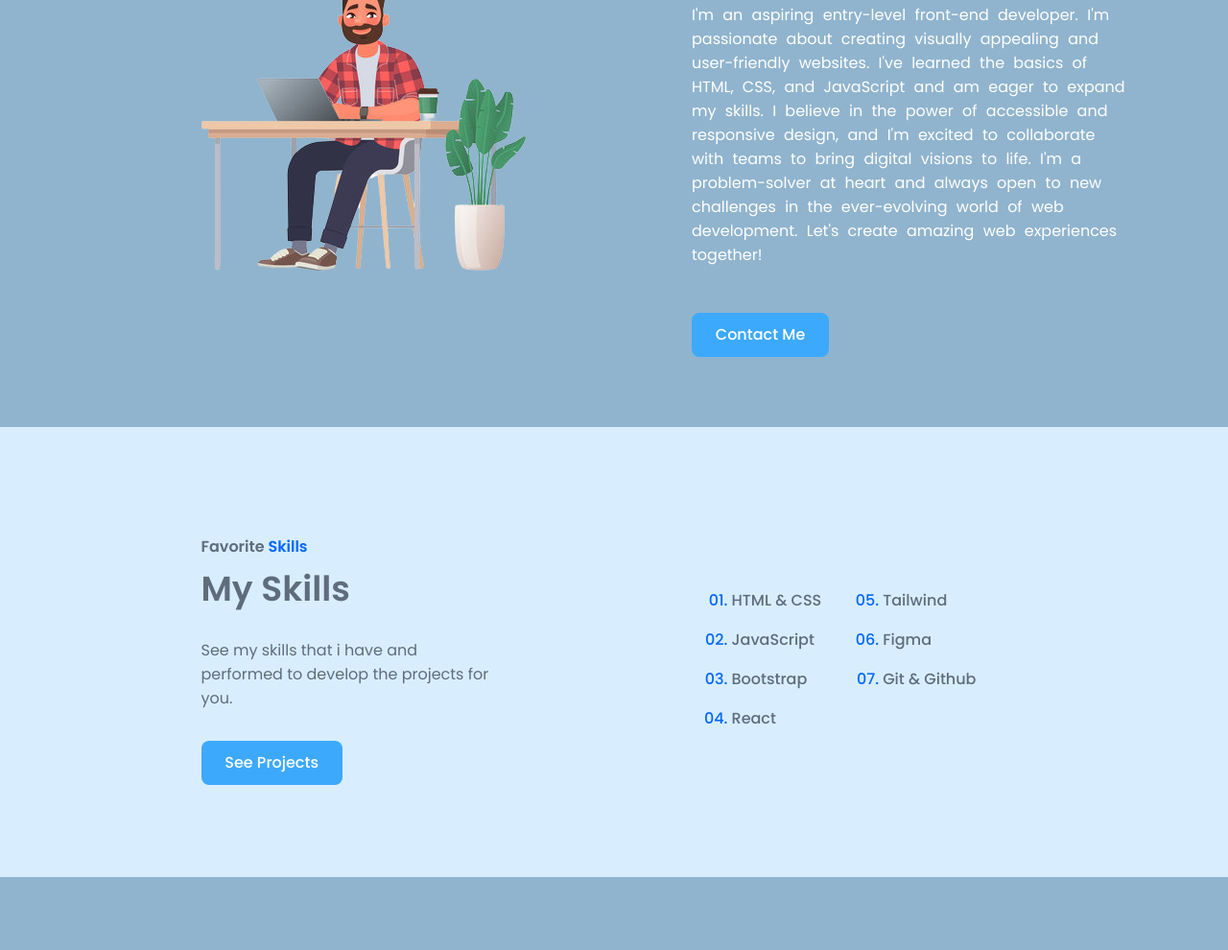
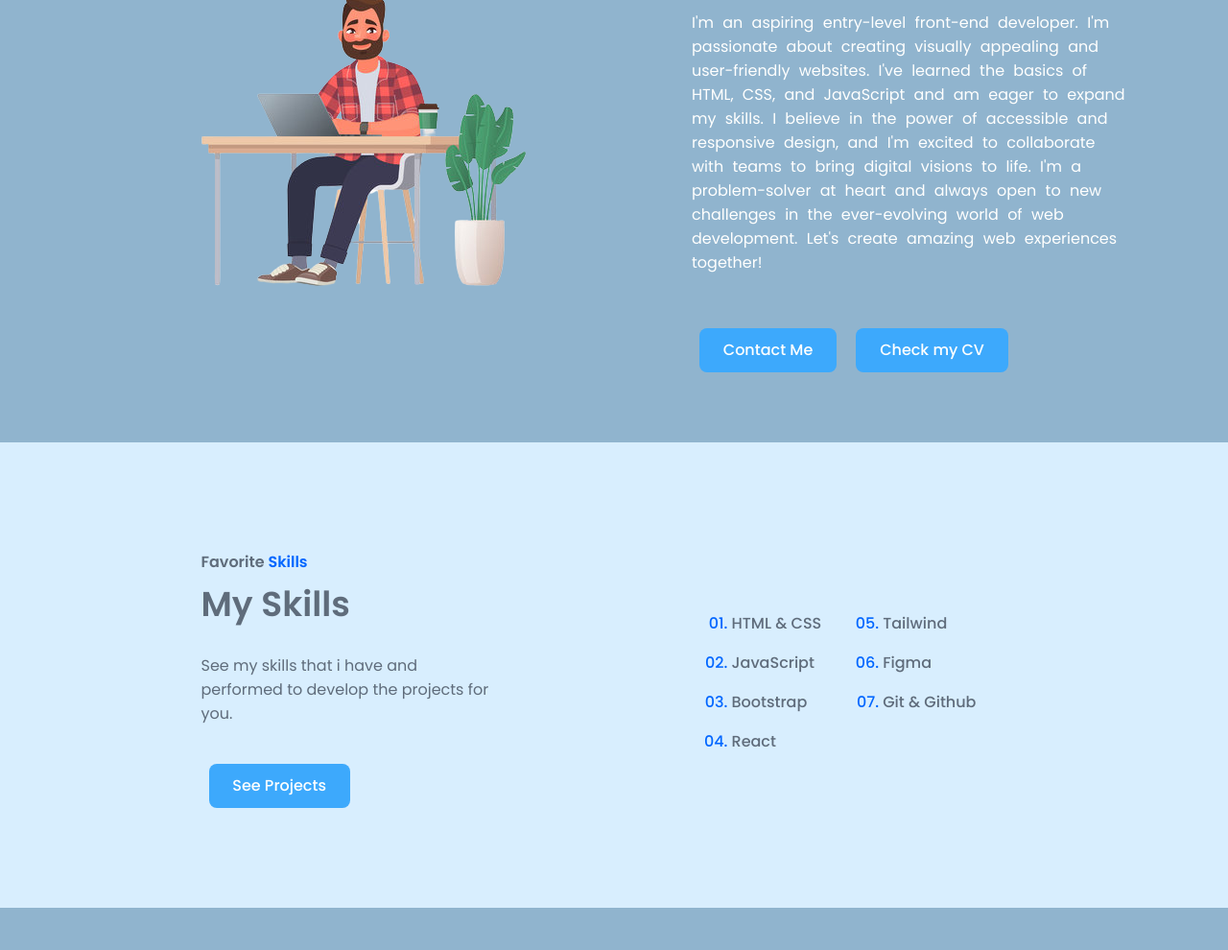
Before and after one commit to danemaas/myPortfolio, a plain HTML site: page index.html in a window 1280 px wide. Shown: the part 930-1920 px from the top of the page at 96% size. Drawn offline with nearby package versions, Linux system fonts and the light colour scheme.

Commit message:
updated files with some additional features

```diff
--- a/index.html
+++ b/index.html
@@ -111,6 +111,7 @@
             </p>
 
             <a href="#contact" class="button">Contact Me</a>
+            <a onclick="newWindow()" class="button">Check my CV</a>
           </div>
 
           <div class="about_image">
--- a/script.js
+++ b/script.js
@@ -15,6 +15,11 @@ if(navClose) {
     })
 }
 
+// this function will make the anchored link be a pop-up window.
+function newWindow () {
+    const windowPop = window.open('https://danemaas.github.io/MyResume/', 'pop-up', 'width=814, height=960');
+}
+
 // ========== AUTO-HIDE MENU BAR ==========
 
 
--- a/styles.css
+++ b/styles.css
@@ -273,6 +273,7 @@ img, svg {
     display: inline-block;
     background-color: var(--accent-color-two);
     padding: .65rem 1.55rem;
+    margin: .5rem;
     border-radius: .5rem;
     color: var(--secondary-color-two);
     font-weight: 500;
```
